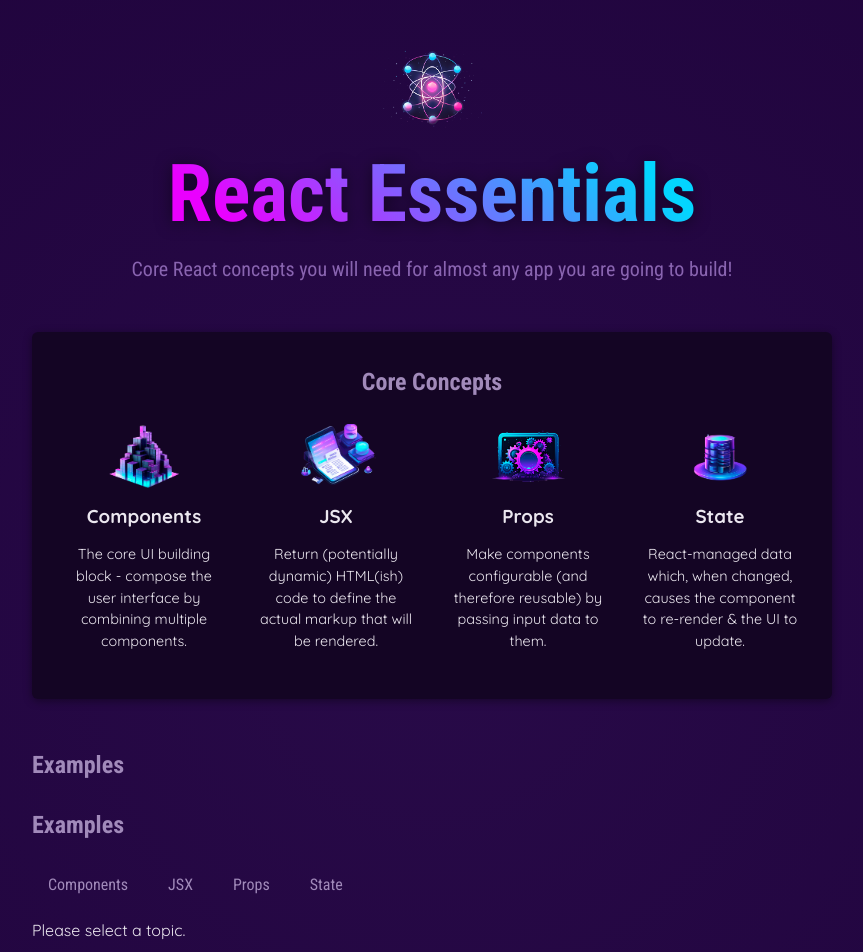
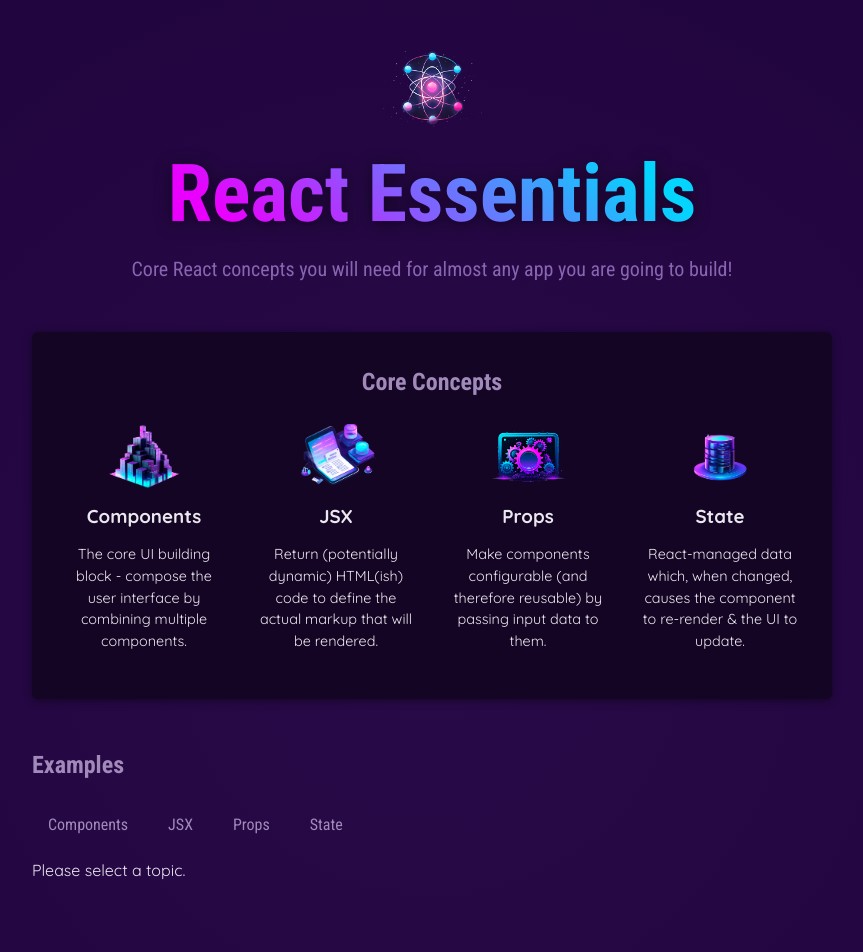
Before and after one commit to Eyas1996/React-The-Complete-Guide-2023, a React (Vite) app in the folder Updated-Course/02-Second-Project/: page / in a window 1280 px wide. Shown: the top 952 px of the page, without its empty margins (208-1071 px from the left). Built offline with nearby package versions, Linux system fonts and the light colour scheme.

Commit message:
Working with Multiple JSX Slots

```diff
--- a/Updated-Course/02-Second-Project/src/components/Examples.jsx
+++ b/Updated-Course/02-Second-Project/src/components/Examples.jsx
@@ -3,6 +3,7 @@ import { EXAMPLES } from "../data";
 
 import TabButton from "./TabButton";
 import Section from "./Section";
+import Tabs from "./Tabs";
 
 const Examples = () => {
   const [selectedTopic, setSelectedTopic] = useState();
@@ -29,8 +30,10 @@ const Examples = () => {
 
   return (
     <Section title="Examples" id="examples">
-      <h2>Examples</h2>
-      <menu>
+      <Tabs
+        buttons={
+          <>
+            {" "}
             <TabButton
               isSelected={selectedTopic === "components"}
               onClick={() => handleSelect("components")}
@@ -55,8 +58,11 @@ const Examples = () => {
             >
               State
             </TabButton>
-      </menu>
+          </>
+        }
+      >
         {tabContent}
+      </Tabs>
     </Section>
   );
 };
--- /dev/null
+++ b/Updated-Course/02-Second-Project/src/components/Tabs.jsx
@@ -0,0 +1,12 @@
+import React from "react";
+
+const Tabs = ({ children, buttons }) => {
+  return (
+    <>
+      <menu>{buttons}</menu>
+      {children}
+    </>
+  );
+};
+
+export default Tabs;
```
Lines whose indentation alone changed are shown as unchanged.
